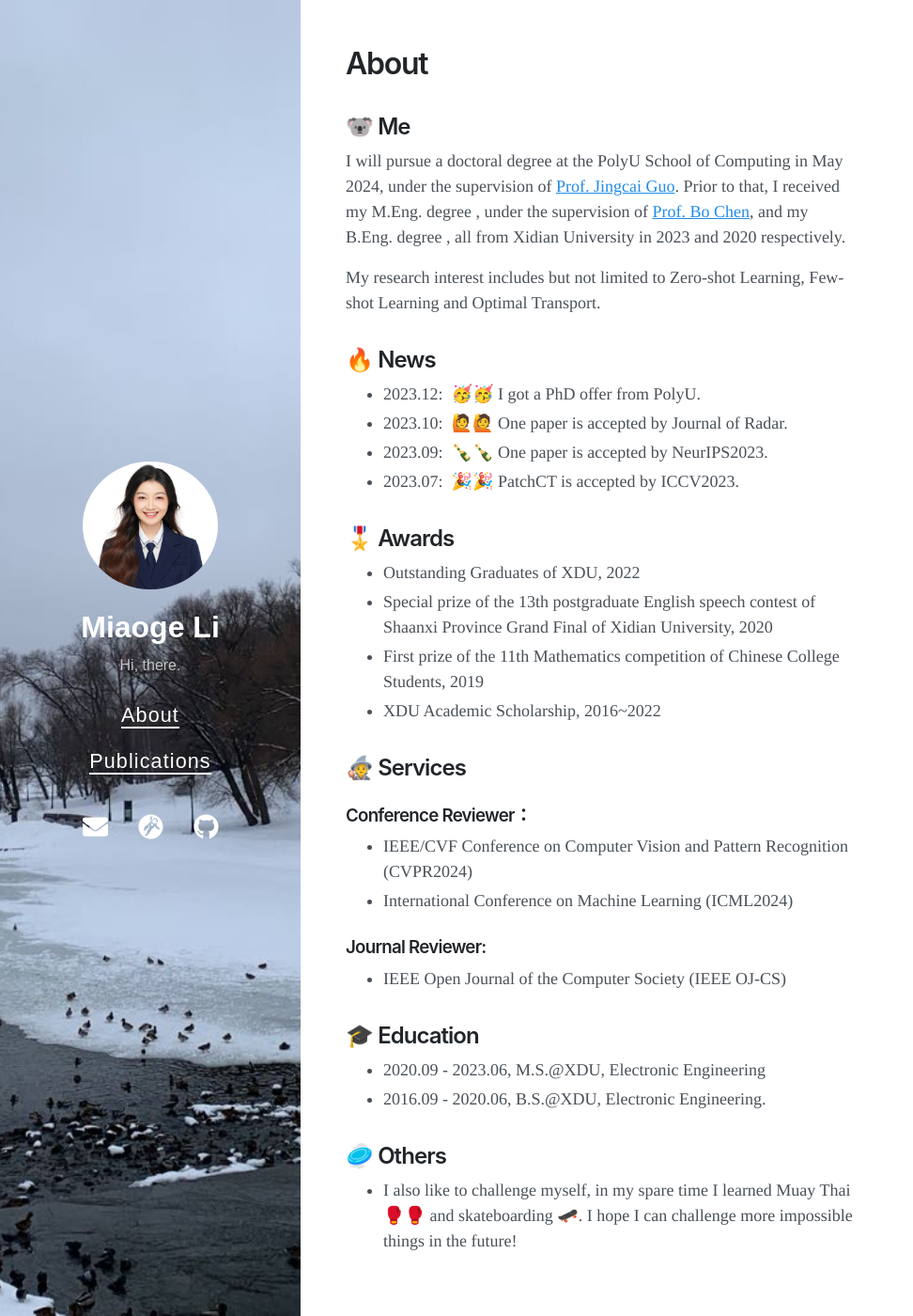
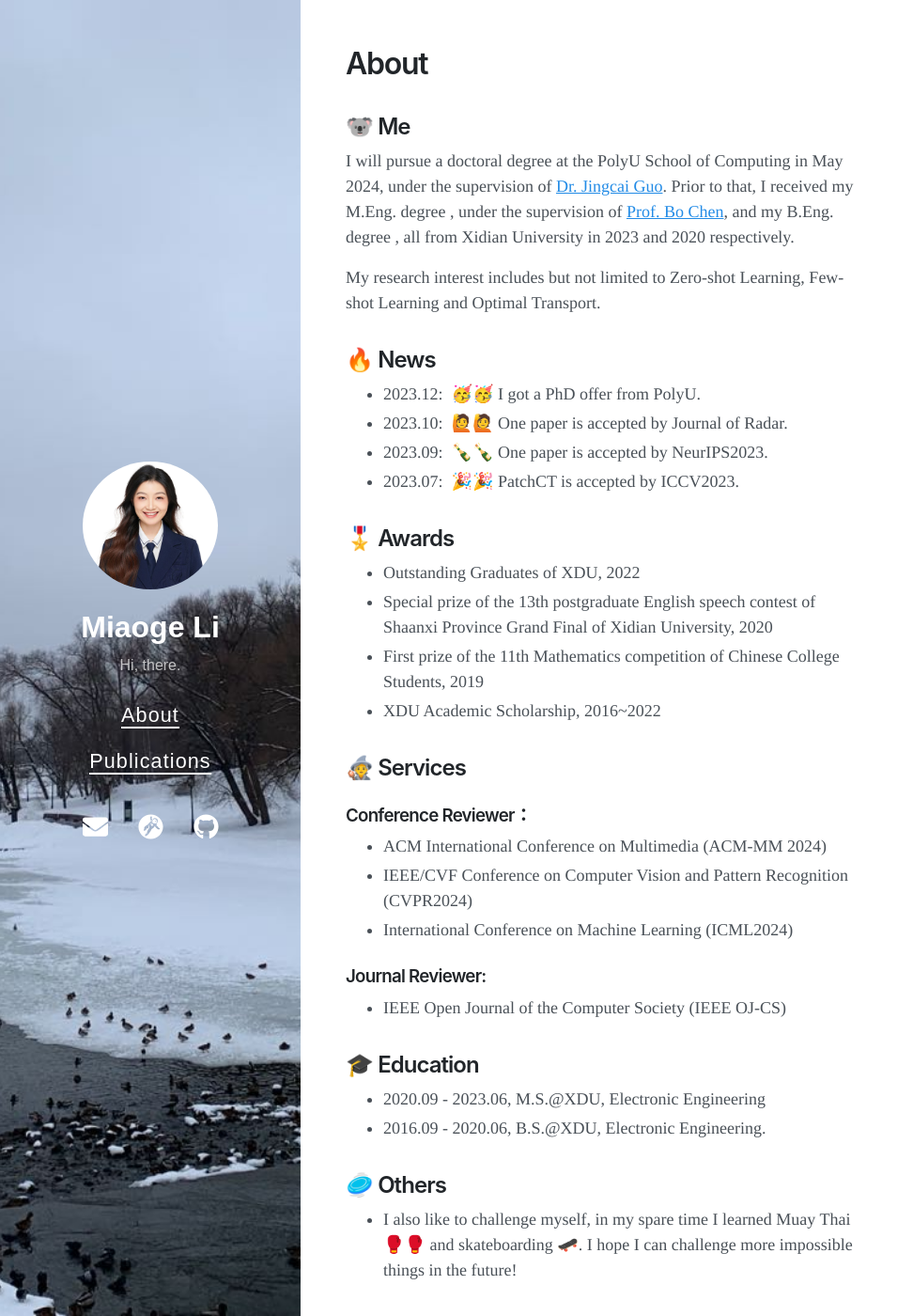
Before and after one commit to keepgoingjkg/keepgoingjkg.github.io, a Jekyll site: the page built from about.md, in a window 1280 px wide and 1400 px high. Shown: the whole window at 94% size, without its empty margins (0-972 px from the left). Built offline with Jekyll 4.4.1, drawn with Linux system fonts in a browser that asks for light colours; nearby versions of some CDN libraries.

Commit message:
Update about.md

```diff
--- a/about.md
+++ b/about.md
@@ -7,7 +7,7 @@ title: "About"
 
 ## 🐨 Me
 
-I will pursue a doctoral degree at the PolyU School of Computing in May 2024, under the supervision of [Prof. Jingcai Guo](https://jingcaiguo.github.io/). Prior to that, I received my M.Eng. degree , under the supervision of [Prof. Bo Chen](https://web.xidian.edu.cn/bchen/), and my B.Eng. degree , all from Xidian University in 2023 and 2020 respectively.
+I will pursue a doctoral degree at the PolyU School of Computing in May 2024, under the supervision of [Dr. Jingcai Guo](https://jingcaiguo.github.io/). Prior to that, I received my M.Eng. degree , under the supervision of [Prof. Bo Chen](https://web.xidian.edu.cn/bchen/), and my B.Eng. degree , all from Xidian University in 2023 and 2020 respectively.
 
 My research interest includes but not limited to Zero-shot Learning, Few-shot Learning and Optimal Transport.
 
@@ -26,6 +26,7 @@ My research interest includes but not limited to Zero-shot Learning, Few-shot Le
 
 ## 🧙 Services
 ### Conference Reviewer：
+- ACM International Conference on Multimedia (ACM-MM 2024)
 - IEEE/CVF Conference on Computer Vision and Pattern Recognition (CVPR2024)
 - International Conference on Machine Learning (ICML2024)
 
```
